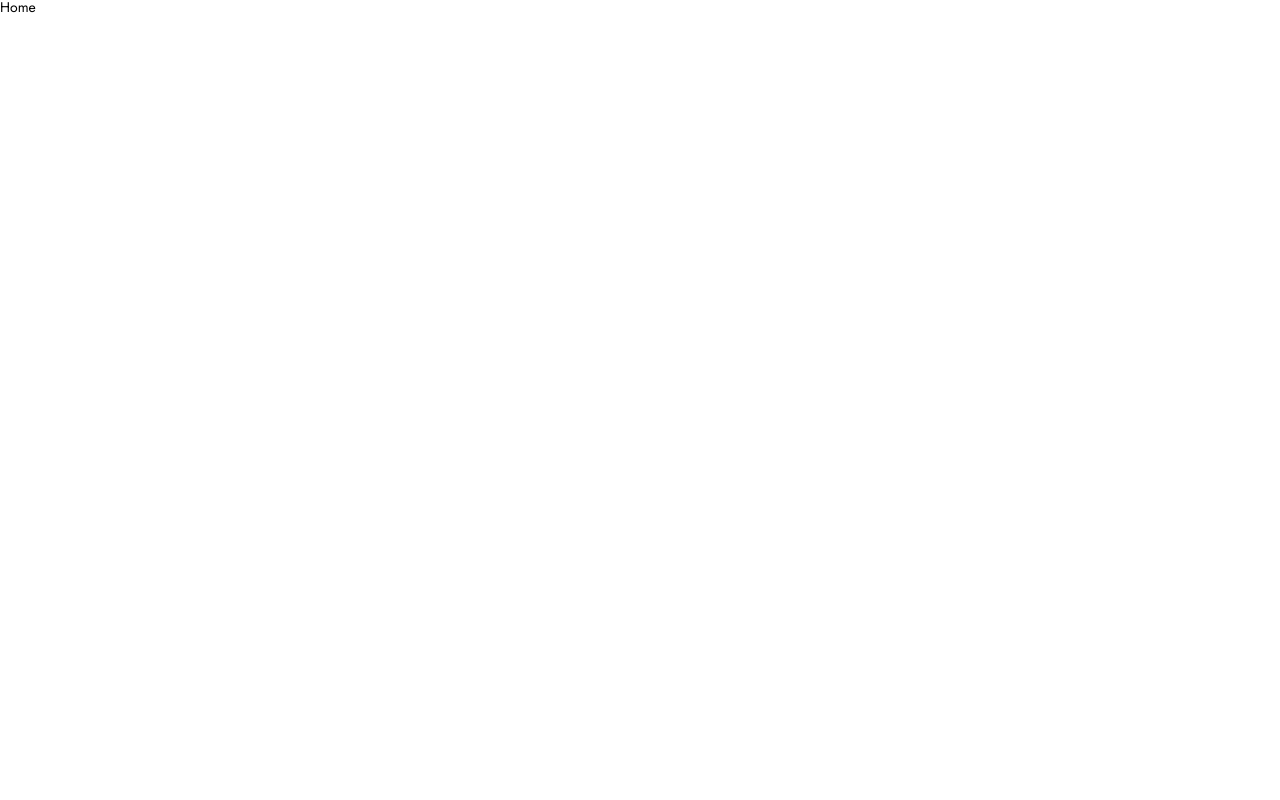
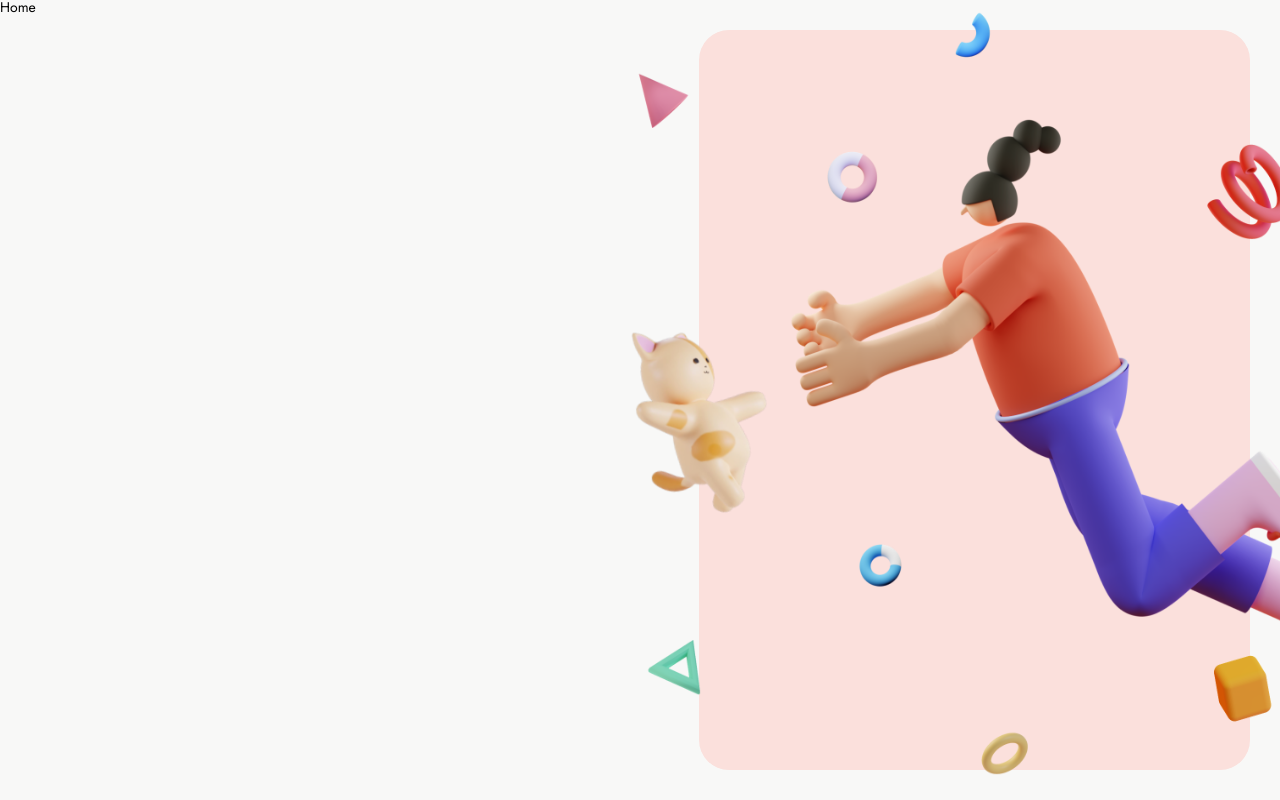
Before and after one commit to algolj/PetsPaw, a Next.js app: page / in a window 1280 px wide. Built offline with nearby package versions, Linux system fonts and the light colour scheme.

Commit message:
feat: home page implement

```diff
--- /dev/null
+++ b/components/home/index.tsx
@@ -0,0 +1,16 @@
+import { FC } from 'react';
+import Image from 'next/image';
+
+import homeImg from '../../public/assets/img/girl-and-pet.png';
+
+import style from './style.module.scss';
+
+const Home: FC = () => {
+  return (
+    <section className={style.home}>
+      <Image src={homeImg} layout="fill" />
+    </section>
+  );
+};
+
+export default Home;
--- /dev/null
+++ b/components/home/style.module.scss
@@ -0,0 +1,21 @@
+@import '../../styles/vars.scss';
+
+.home {
+  position: relative;
+  height: 100%;
+  width: 100%;
+
+  &::before {
+    top: $sizes__padding_home;
+    left: $sizes__padding_home * 2.5;
+    right: $sizes__padding_home;
+    bottom: $sizes__padding_home;
+    position: absolute;
+    display: block;
+    height: calc(100% - $sizes__padding_home * 2);
+    width: calc(100% - $sizes__padding_home * 3.5);
+    content: '';
+    border-radius: $sizes__padding_home;
+    background-color: $color__bg_home;
+  }
+}
--- a/components/layout/index.tsx
+++ b/components/layout/index.tsx
@@ -1,5 +1,7 @@
 import { ReactNode } from 'react';
 import Header from '../header';
+
+import style from './style.module.scss';
 
 interface ILayoutProps {
   children: ReactNode;
@@ -7,7 +9,7 @@ interface ILayoutProps {
 
 export default function Layout({ children }: ILayoutProps) {
   return (
-    <div>
+    <div className={style.container}>
       <Header />
       <main>{children}</main>
     </div>
--- /dev/null
+++ b/components/layout/style.module.scss
@@ -0,0 +1,8 @@
+@import '../../styles/vars.scss';
+
+.container {
+  height: 100vh;
+  display: grid;
+  grid-template-columns: 1fr 1.05fr;
+  background-color: $color__bg_main;
+}
--- a/pages/index.tsx
+++ b/pages/index.tsx
@@ -1,9 +1,10 @@
 import type { NextPage } from 'next';
 import Head from 'next/head';
+import Home from '../components/home';
 
 import Layout from '../components/layout';
 
-const Home: NextPage = () => {
+const Main: NextPage = () => {
   return (
     <Layout>
       <Head>
@@ -12,9 +13,9 @@ const Home: NextPage = () => {
         <link rel="icon" href="/assets/svg/logo-paw.svg" />
       </Head>
 
-      <></>
+      <Home />
     </Layout>
   );
 };
 
-export default Home;
+export default Main;
--- a/styles/vars.scss
+++ b/styles/vars.scss
@@ -50,6 +50,9 @@ $sizes__text_second: 1.25rem;
 $sizes__text_title: 2.25rem;
 $sizes__text_header: 2.75rem;
 
+//padding
+$sizes__padding_home: 30px;
+
 //
 // var
 //
```
Also changed, not shown: components/header/style.module.css (deleted), components/header/style.module.scss (added), components/layout/style.module.css (deleted).
